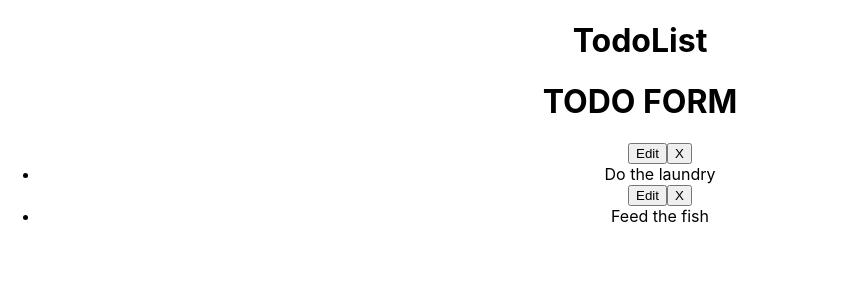
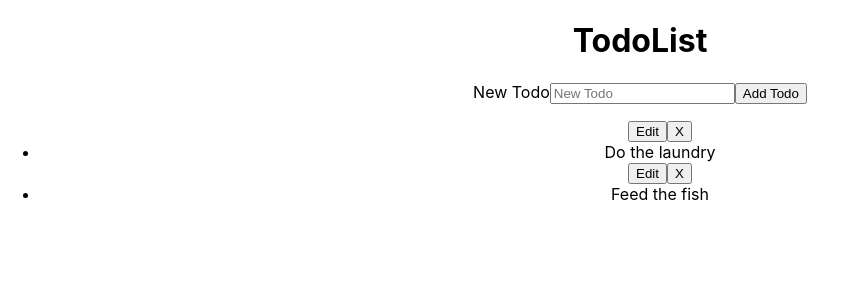
Before and after one commit to Gregkur/react-todo-app, a React (Create React App) app: page / in a window 1280 px wide. Shown: the top 300 px of the page, without its empty margins (0-847 px from the left). Built offline with nearby package versions, Linux system fonts and the light colour scheme.

Commit message:
added working form as a controlled component

```diff
--- a/src/components/NewTodoForm.js
+++ b/src/components/NewTodoForm.js
@@ -1,10 +1,38 @@
 import React, { Component } from "react";
 
 export default class NewTodoForm extends Component {
+  constructor(props) {
+    super(props);
+    this.state = { task: "" };
+    this.handleChange = this.handleChange.bind(this);
+    this.handleSubmit = this.handleSubmit.bind(this);
+  }
+  handleSubmit(evt) {
+    evt.preventDefault();
+    this.props.createTodo(this.state);
+    this.setState({
+      task: "",
+    });
+  }
+  handleChange(evt) {
+    this.setState({
+      [evt.target.name]: evt.target.value,
+    });
+  }
   render() {
     return (
       <div>
-        <h1>TODO FORM</h1>
+        <form onSubmit={this.handleSubmit}>
+          <label htmlFor="task">New Todo</label>
+          <input
+            type="text"
+            placeholder="New Todo"
+            id="task"
+            name="task"
+            onChange={this.handleChange}
+          />
+          <button>Add Todo</button>
+        </form>
       </div>
     );
   }
--- a/src/components/TodoList.js
+++ b/src/components/TodoList.js
@@ -3,11 +3,17 @@
 import Todo from "./Todo";
 
 export default class TodoList extends Component {
-  constructor(params) {
-    super(params);
+  constructor(props) {
+    super(props);
     this.state = {
       todos: [{ task: "Do the laundry" }, { task: "Feed the fish" }],
     };
+    this.create = this.create.bind(this);
+  }
+  create(newTodo) {
+    this.setState({
+      todos: [...this.state.todos, newTodo],
+    });
   }
   render() {
     const todos = this.state.todos.map((todo) => {
@@ -16,7 +22,7 @@
     return (
       <div>
         <h1>TodoList</h1>
-        <NewTodoForm />
+        <NewTodoForm createTodo={this.create} />
         <ul>{todos}</ul>
       </div>
     );
```
Also changed, not shown: 1 other file (tests, documents, lock files or other folders).
